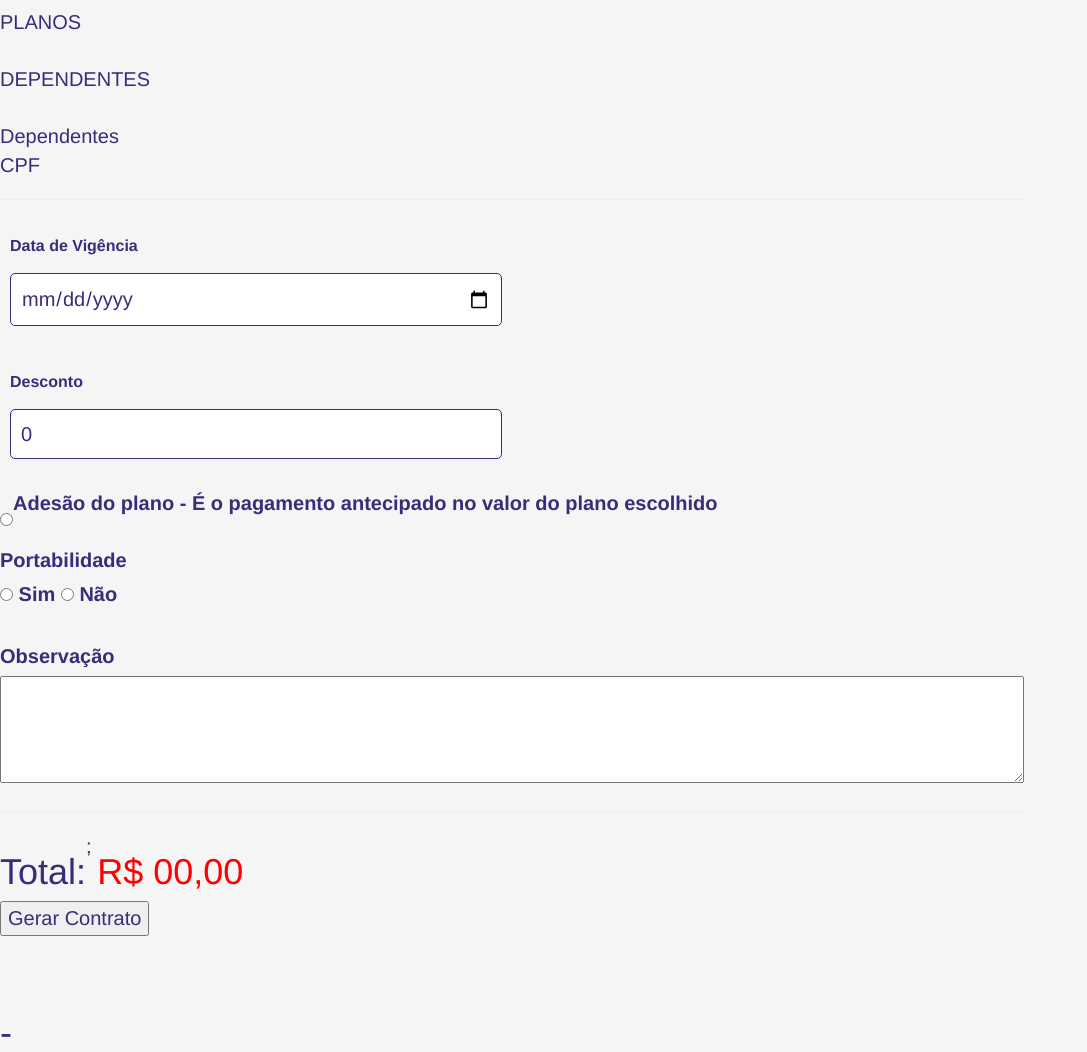
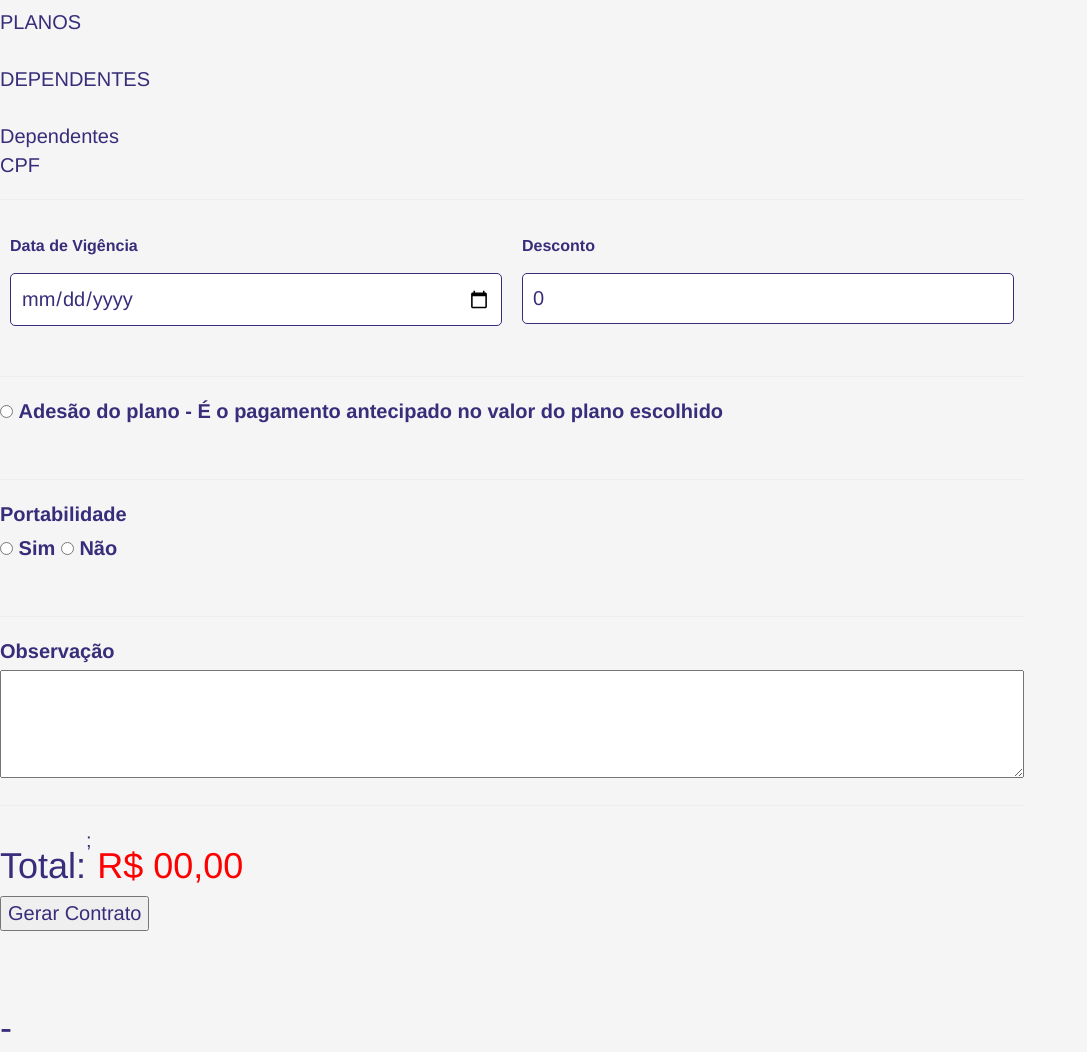
Before and after one commit to waldemirpaixao/pafs, a PHP site: the page made by Views/formularioVendaPlanos.php in a window 1280 px wide. Shown: the part 989-2041 px from the top of the page, without its empty margins (0-1087 px from the left). Run offline with PHP 8.4, Linux system fonts and the light colour scheme; the template is opened without the code that fills it, so the values that code supplies are empty; the visitor is signed in with stand-in values (Sample User, id 1); some libraries are stand-ins or nearby versions; some web fonts are replaced.

Commit message:
Atualização do design do formularioVendaPlanos mudei a posicao do input adesão e do observação e portabilidade

```diff
--- a/Views/formularioVendaPlanos.php
+++ b/Views/formularioVendaPlanos.php
@@ -270,6 +270,7 @@ $complementoPlano = $complementoPlanos->getAllComplementoPlanos($_SESSION['idEmp
 
         <hr>
 
+        <div style="display: flex;" >
         <div class="colunaVendedor">
                 <label class="rotulo">Data de Vigência</label>
                 <input id="dataVigencia"class="campoTexto" type="date" name="dataVencimento">
@@ -285,12 +286,15 @@ $complementoPlano = $complementoPlanos->getAllComplementoPlanos($_SESSION['idEmp
                 </script>
 
         </div>
+        </div>
 
-        <div class="colunasConteudo">
-            <input id="adesao" type="radio" name="adesao" value="sim"> <label for="adesao" style="cursor: pointer;"> Adesão do plano - É o pagamento antecipado no valor do plano escolhido</label><br/>
+        <hr/>
+        <div class="">
+            <input id="adesao" type="radio" name="adesao" value="sim">
+            <label for="adesao" style="cursor: pointer;"> Adesão do plano - É o pagamento antecipado no valor do plano escolhido</label><br/>
            <br/>
         </div>
-
+        <hr/>
 
 
         <div>
@@ -299,7 +303,7 @@ $complementoPlano = $complementoPlanos->getAllComplementoPlanos($_SESSION['idEmp
             <input type="radio" name="portabilidade" id="nao" value="não"> <label for="nao">Não</label>
             <br/>
             <br/>
-
+<hr>
 
             <label>Observação</label><br/>
             <textarea name="observacao"style="width:100%; padding:10px;" rows="3"></textarea>
```
